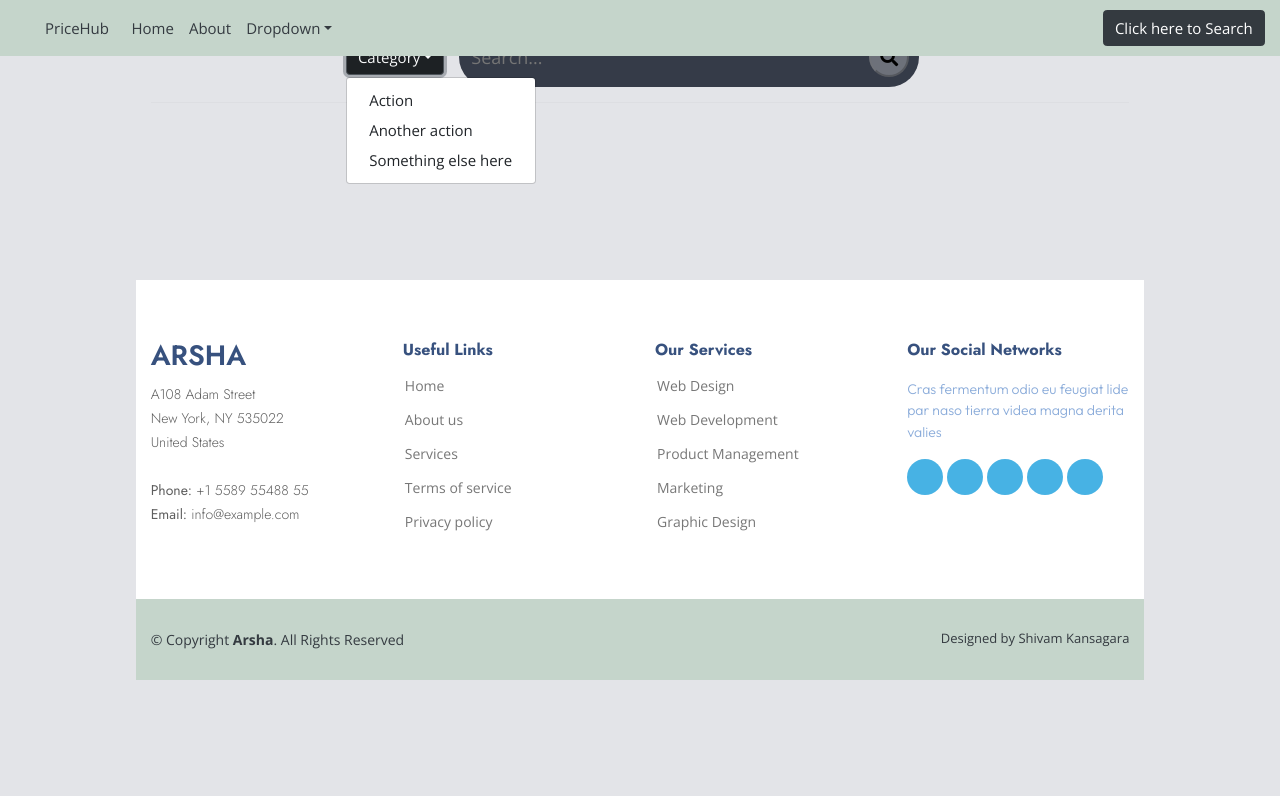
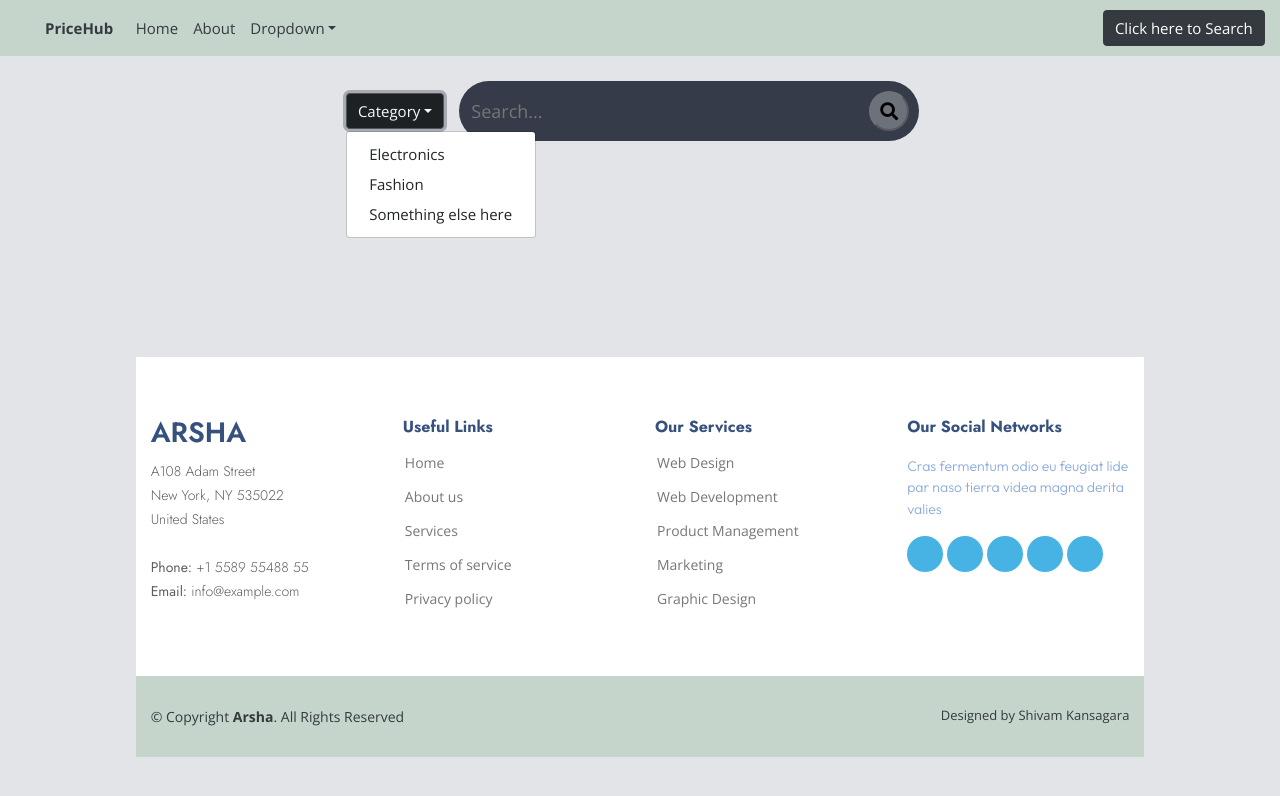
Before and after one commit to ShivamKansagara/Price_Tracker_Website, a React (Create React App) app in the folder Frontend/: page /ShowProducts in a window 1280 px wide. Both pictures are taken after a click on the button "Category". Shown: the top 796 px of the page. Built offline with nearby package versions, Linux system fonts and the light colour scheme; no server answers; some icons are missing.

Commit message:
adding error page

```diff
--- a/Frontend/src/App.js
+++ b/Frontend/src/App.js
@@ -32,7 +32,9 @@ function App() {
       <Route exact path="/about" element={<About/>} />
       <Route exact path="/ShowProducts" element={<ShowCard/>}/>
     </Routes>
+    <footer>
     <Footer/>
+    </footer>
     </div>
     </>
   );
--- a/Frontend/src/MyComponents/Carousel.js
+++ b/Frontend/src/MyComponents/Carousel.js
@@ -6,12 +6,7 @@ import image3 from "../Images/image3.jpg";
 export default function Carousel() {
   return (
     <div>
-         <div id="myCarousel" className="carousel slide" data-bs-ride="carousel" data-bs-interval="2000" style={{ height: "500px" , backgroundColor: '#000000' }}>
-      {/* <ol className="carousel-indicators">
-        <li data-bs-target="#myCarousel" data-bs-slide-to="0" className="active"></li>
-        <li data-bs-target="#myCarousel" data-bs-slide-to="1"></li>
-        <li data-bs-target="#myCarousel" data-bs-slide-to="2"></li>
-      </ol> */}
+         <div id="myCarousel" className="carousel slide" data-bs-ride="carousel" style={{ height: "500px" }}>
       <div className="carousel-inner">
         <div className="carousel-item active">
           <img src={image1} className="d-block w-100" alt="First slide" style={{ maxHeight: "500px" }} />
--- /dev/null
+++ b/Frontend/src/MyComponents/Error.js
@@ -0,0 +1,12 @@
+import React from 'react'
+export default function Error() {
+  return (
+    <div className="container text-center">
+  <h1 className="display-1">
+    4<span><i className="fas fa-ghost"></i></span>4
+  </h1>
+  <h2>Error: 404 page not found</h2>
+  <p>Sorry, the page you're looking for cannot be accessed</p>
+</div>
+  )
+}
--- a/Frontend/src/MyComponents/Navbar.js
+++ b/Frontend/src/MyComponents/Navbar.js
@@ -11,7 +11,7 @@ export default function Navbar() {
     <div >
         <nav className="navbar fixed-top navbar-expand-lg " style={backnavcolor}>
   <div className="container-fluid">
-    <Link className="navbar-brand text-light underline-on-hover text-dark"  to="/">PriceHub</Link>
+    <Link className="navbar-brand text-light underline-on-hover text-dark font-weight-bold"  to="/">PriceHub</Link>
     <button className="navbar-toggler" type="button" data-bs-toggle="collapse" data-bs-target="#navbarSupportedContent" aria-controls="navbarSupportedContent" aria-expanded="false" aria-label="Toggle navigation">
       <span className="navbar-toggler-icon"></span>
     </button>
--- a/Frontend/src/MyComponents/Searchbar.js
+++ b/Frontend/src/MyComponents/Searchbar.js
@@ -18,6 +18,8 @@ export default function Searchbar({ handleInputChange, handleDropdownSelect, fet
   return (
     <>
     <br />
+    <br />
+    <br />
       <div className="container d-flex justify-content-center align-items-center">
         <div>
           <div className={`dropdown ${isOpen ? "show" : ""} `}>
@@ -30,8 +32,8 @@ export default function Searchbar({ handleInputChange, handleDropdownSelect, fet
               {selectedItem ? selectedItem : 'Category'}
             </button>
             <ul className={`dropdown-menu ${isOpen ? "show" : ""}`}>
-              <li><a className="dropdown-item" href="#" onClick={() => handleItemClick('Action')}>Action</a></li>
-              <li><a className="dropdown-item" href="#" onClick={() => handleItemClick('Another action')}>Another action</a></li>
+              <li><a className="dropdown-item" href="#" onClick={() => handleItemClick('electronics')}>Electronics</a></li>
+              <li><a className="dropdown-item" href="#" onClick={() => handleItemClick('fashion')}>Fashion</a></li>
               <li><a className="dropdown-item" href="#" onClick={() => handleItemClick('Something else here')}>Something else here</a></li>
             </ul>
           </div>
@@ -62,7 +64,8 @@ export default function Searchbar({ handleInputChange, handleDropdownSelect, fet
         </div>
       </div>
 
-      <hr className='hr hr-blurry' />
+      <br/>
+      <br />
     </>
   );
 }
--- a/Frontend/src/MyComponents/ShowCard.js
+++ b/Frontend/src/MyComponents/ShowCard.js
@@ -3,6 +3,7 @@ import axios from 'axios';
 import "./Card.css";
 import Searchbar from "./Searchbar";
 import Loading from './Loadingpage';
+import Error from './Error';
 import price_logo from "../Images/price_logo.jpg";
 import flipkart_avatar from "../Images/Flipkart_avatar.png";
 import amazon_avatar from "../Images/Amazon.webp";
@@ -13,6 +14,7 @@ export default function ShowCard() {
   const [inputString, setInputString] = useState('');
   const [selectedDropdownItem, setSelectedDropdownItem] = useState('');
   const [loading, setLoading] = useState(true);
+  const [isError, setError] = useState(false);
 
   const handleInputChange = (event) => {
     setInputString(event.target.value);
@@ -25,17 +27,27 @@ export default function ShowCard() {
   const fetchData = async () => {
     try {
       setLoading(true);
-      // console.log(inputString);
-      // console.log(selectedDropdownItem);
       const response = await axios.post('http://localhost:5000/api/electronics', {
         productName: inputString,
         category: selectedDropdownItem,
       });
-      setData(response.data);
       setLoading(false);
+
+      if (Array.isArray(response.data)) {
+        setData(response.data);
+        setError(false);
+      } else if (response.data === "Not found") {
+        setError(true);
+        setData([]);
+      } else {
+        setError(true);
+        setData([]);
+        console.error('Invalid response data:', response.data);
+      }
     } catch (error) {
       console.error('Error fetching data:', error);
       setLoading(false);
+      setData([]);
     }
   };
 
@@ -54,6 +66,7 @@ export default function ShowCard() {
       </div>
       <div className="container">
         {loading ? (<Loading />) : (
+          isError===true ? (<Error/>) :
           <div className="row">
             {data.map((product) => {
               const isFlipkart = product.link.includes('flipkart');
```
Also changed, not shown: 1 other file (tests, documents, lock files or other folders).
